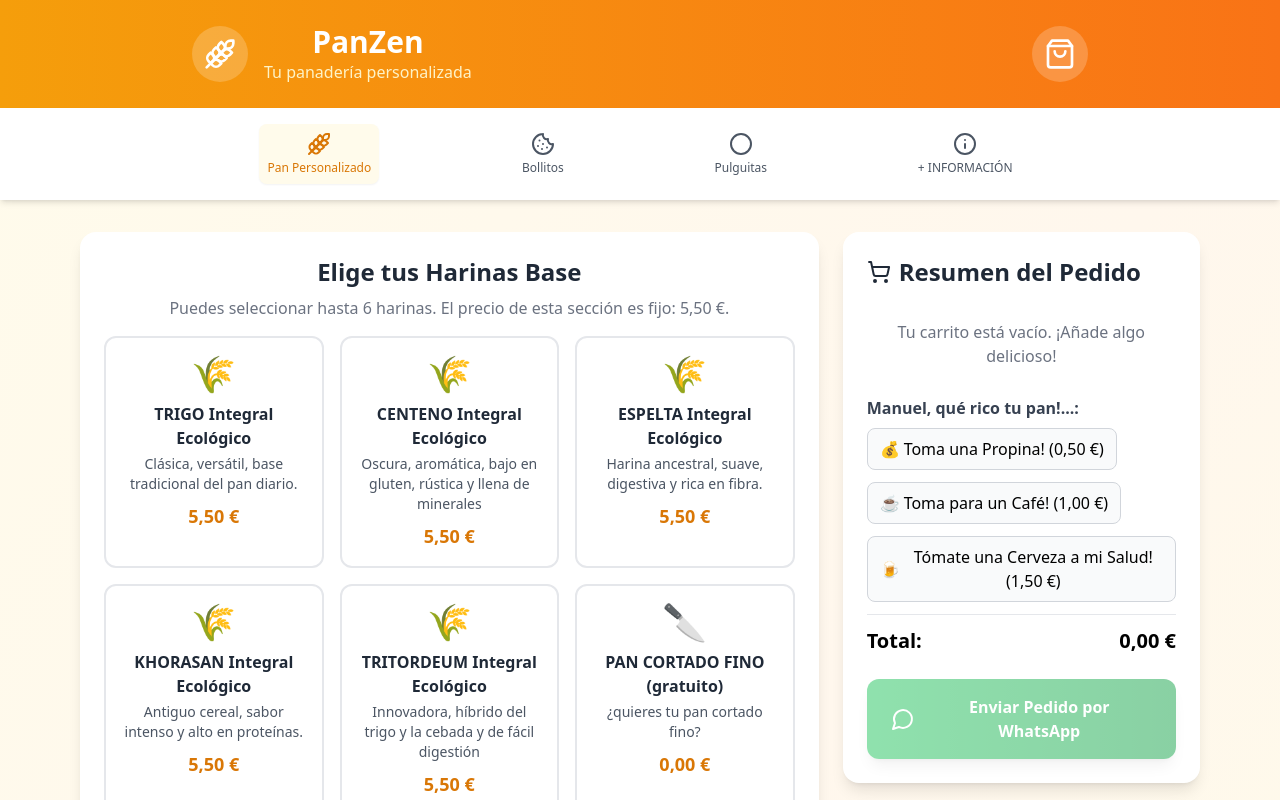
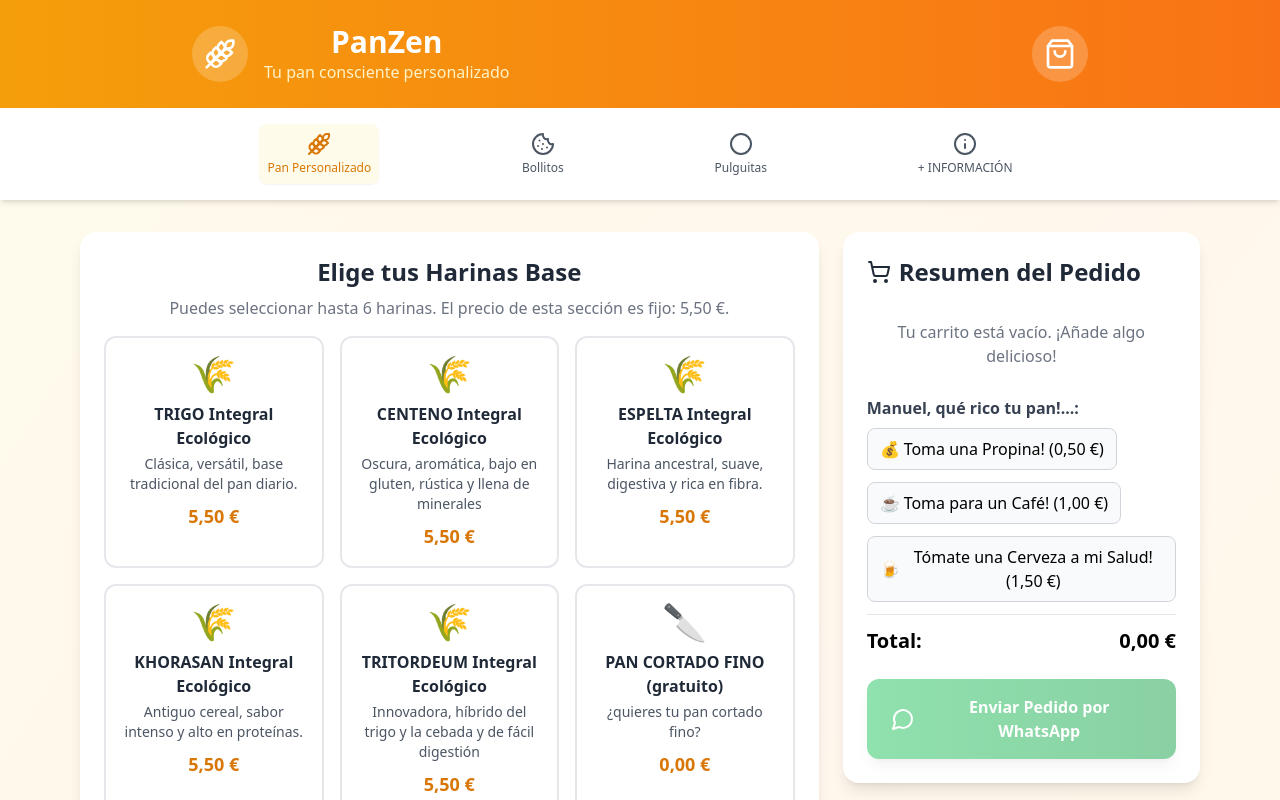
Before and after one commit to ruiznietocom-web/panes4, a React (Create React App) app: page / in a window 1280 px wide. Shown: the top 800 px of the page. Built offline with nearby package versions, Linux system fonts and the light colour scheme.

Commit message:
Update Header.js

```diff
--- a/src/components/Header.js
+++ b/src/components/Header.js
@@ -22,7 +22,7 @@ const Header = ({ cartItemCount, onOpenCart }) => {
           </div>
           <div className="text-center">
             <h1 className="text-3xl font-bold">PanZen</h1>
-            <p className="text-amber-100 font-medium">Tu panadería personalizada</p>
+            <p className="text-amber-100 font-medium">Tu pan consciente personalizado</p>
           </div>
         </motion.div>
 
```
